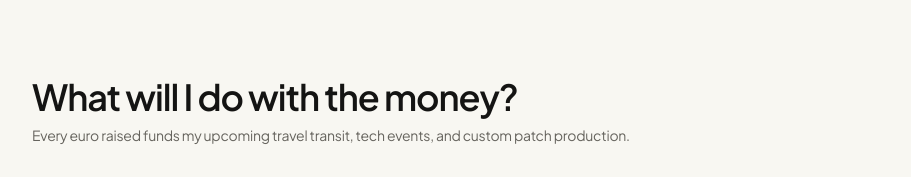
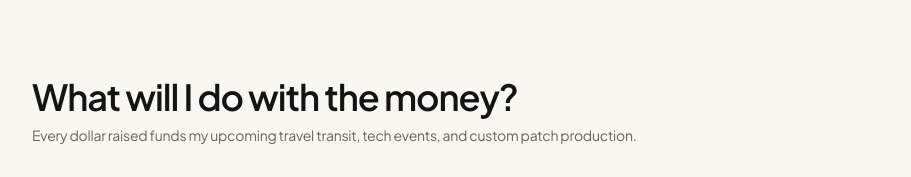
Before and after one commit to LaoulaouZouhir/patchmybackpack, a React (Vite) app: page / in a window 1280 px wide. Shown: the part 6720-6897 px from the top of the page, without its empty margins (184-1095 px from the left). Built offline with nearby package versions, Linux system fonts and the light colour scheme; no server answers; the database is empty.

Commit message:
Change 'euro' to 'dollar' in funds breakdown subtitle

```diff
--- a/src/components/CraftsmanshipSpecs.tsx
+++ b/src/components/CraftsmanshipSpecs.tsx
@@ -11,7 +11,7 @@ export const CraftsmanshipSpecs: React.FC = () => {
           What will I do with the money?
         </h2>
         <p className="mt-2 text-[14px] text-ink-muted">
-          Every euro raised funds my upcoming travel transit, tech events, and custom patch production.
+          Every dollar raised funds my upcoming travel transit, tech events, and custom patch production.
         </p>
 
         {/* Structured Breakdown Card */}
```
